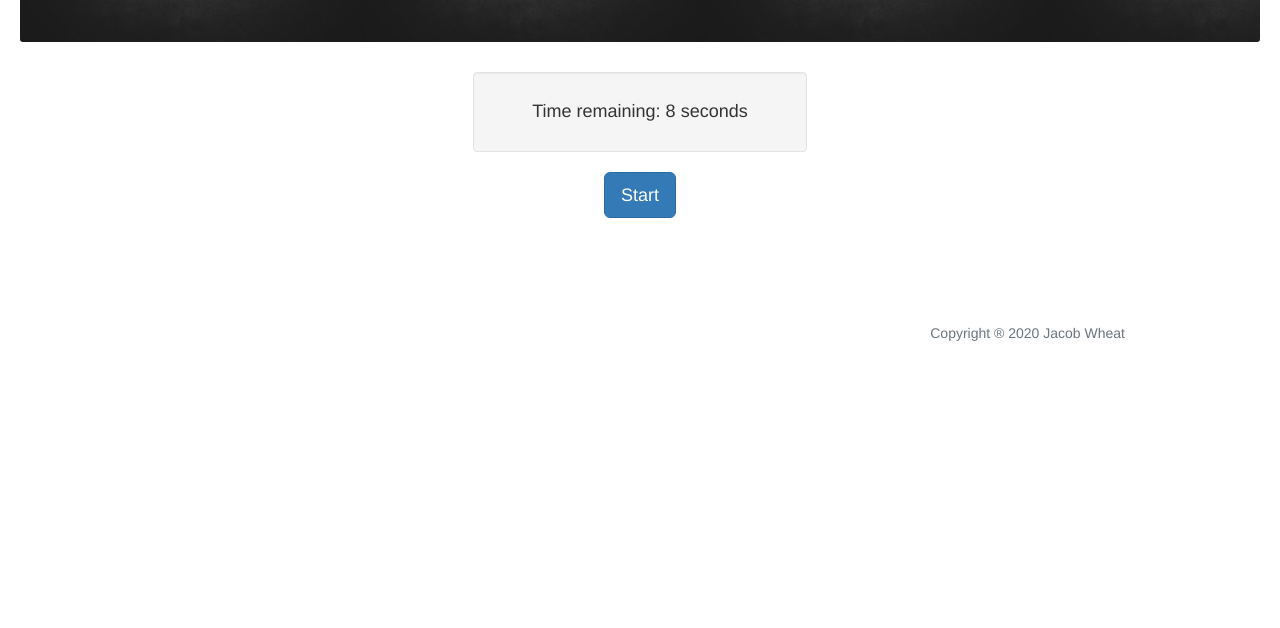
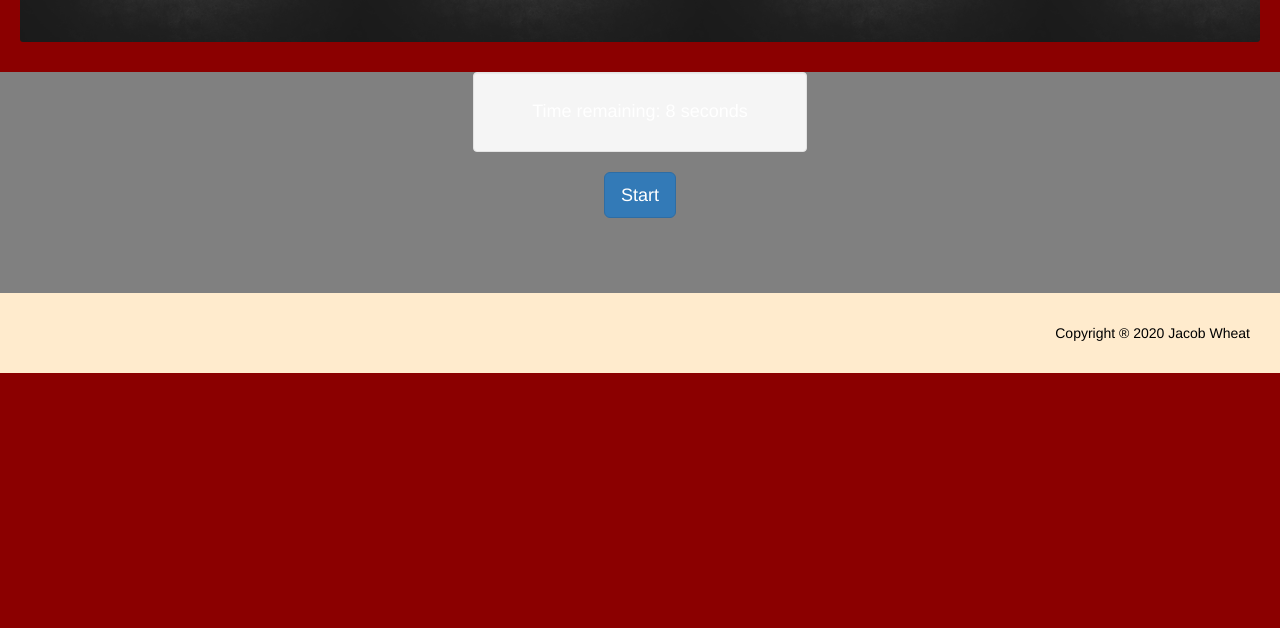
Before and after one commit to Jakenbake20/triviaGame, a plain HTML site: page index.html in a window 1280 px wide. Shown: the part 172-800 px from the top of the page. Drawn offline with nearby package versions, Linux system fonts and the light colour scheme; files that its build step writes are made by us from their sources.

Commit message:
Changed up some css styling and footer styling. Changed the way I added the footer

```diff
--- a/assets/style.css
+++ b/assets/style.css
@@ -15,15 +15,32 @@
 }
 
 body {
+    background-color: darkred;
     /* background: url("../images/body.jpg");
     background-position: center;
     background-repeat: no-repeat; */
 }
 
+.responses {
+    margin: 20px;
+}
+
+div {
+    color: white;
+    background-color: grey;
+}
+
+.submit-div{
+    background-color: white;
+    color: white    ;
+}
+
 .footer {
-	padding: 30px 0;
+    background-color: blanchedalmond;
+    color: black;
+	padding: 30px;
     text-align: right;
-    float: left;
+    float: center;
 }
 
 /* .twd-opt {
--- a/index.html
+++ b/index.html
@@ -69,9 +69,9 @@
 		</div>
 
 		<footer class="footer">
-			<div class="container" id="footer-text">
-				<p class="text-muted">Copyright &reg; 2020 Jacob Wheat</p>
-			</div>
+
+				Copyright &reg; 2020 Jacob Wheat
+
 		</footer>
 </body>
 </html
```
